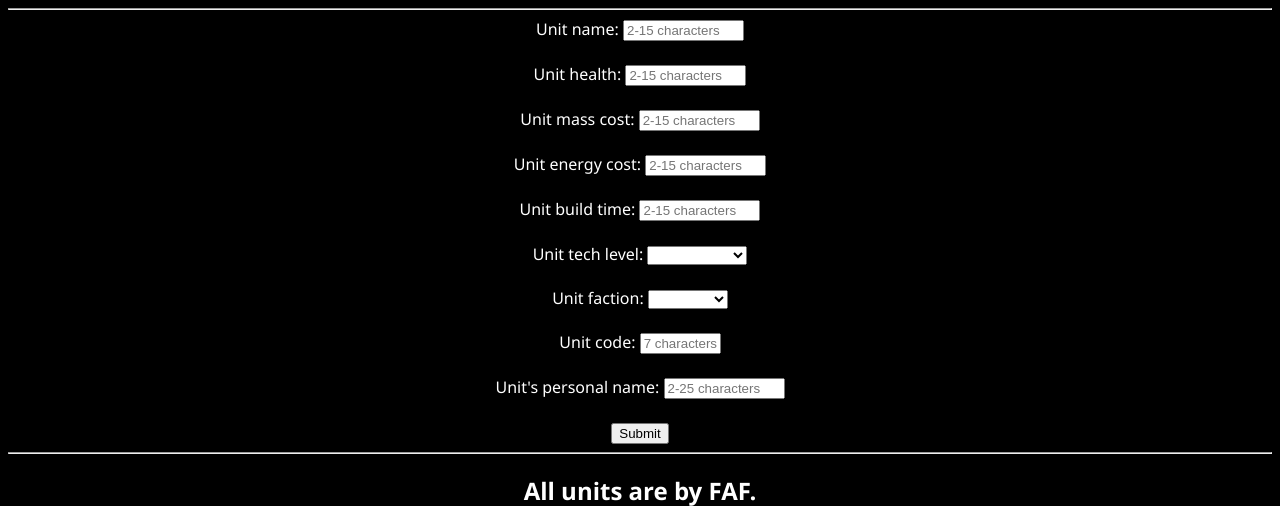
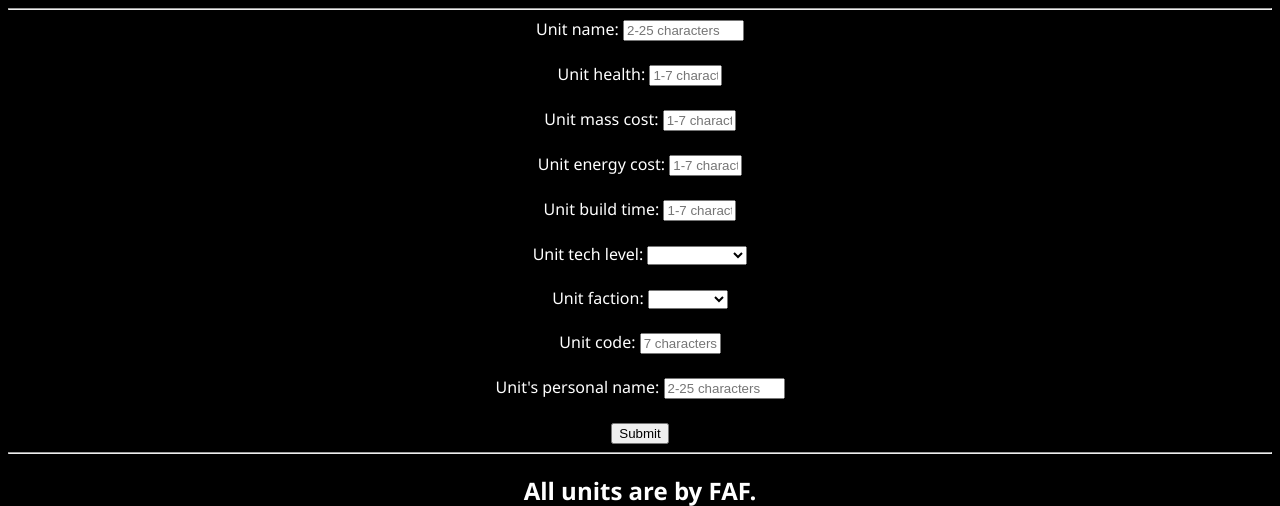
Before and after one commit to Someone-That/Supreme-Database, a Flask app: page /manage-units in a window 1280 px wide. Shown: the part 81-587 px from the top of the page. Run offline with Flask 3, Linux system fonts and the light colour scheme.

Commit message:
Adjusted input sizes and catered a little to flake8

```diff
--- a/templates/manage_units.html
+++ b/templates/manage_units.html
@@ -3,23 +3,23 @@
 
 <form method="post">
     <label>Unit name:</label>
-    <input type="text" name="unit_name" placeholder="2-15 characters" size="12" value="">
+    <input type="text" name="unit_name" placeholder="2-25 characters" size="12" value="">
     <br><br>
 
     <label>Unit health:</label>
-    <input type="text" name="unit_health" placeholder="2-15 characters" size="12" value="">
+    <input type="text" name="unit_health" placeholder="1-7 characters" size="6" value="">
     <br><br>
 
     <label>Unit mass cost:</label>
-    <input type="text" name="unit_mass_cost" placeholder="2-15 characters" size="12" value="">
+    <input type="text" name="unit_mass_cost" placeholder="1-7 characters" size="6" value="">
     <br><br>
 
     <label>Unit energy cost:</label>
-    <input type="text" name="unit_energy_cost" placeholder="2-15 characters" size="12" value="">
+    <input type="text" name="unit_energy_cost" placeholder="1-7 characters" size="6" value="">
     <br><br>
 
     <label>Unit build time:</label>
-    <input type="text" name="unit_build_time" placeholder="2-15 characters" size="12" value="">
+    <input type="text" name="unit_build_time" placeholder="1-7 characters" size="6" value="">
     <br><br>
 
     <label>Unit tech level:</label>
```
Also changed, not shown: routes.py (+7 -2 lines), main.py (line endings or trailing spaces).
